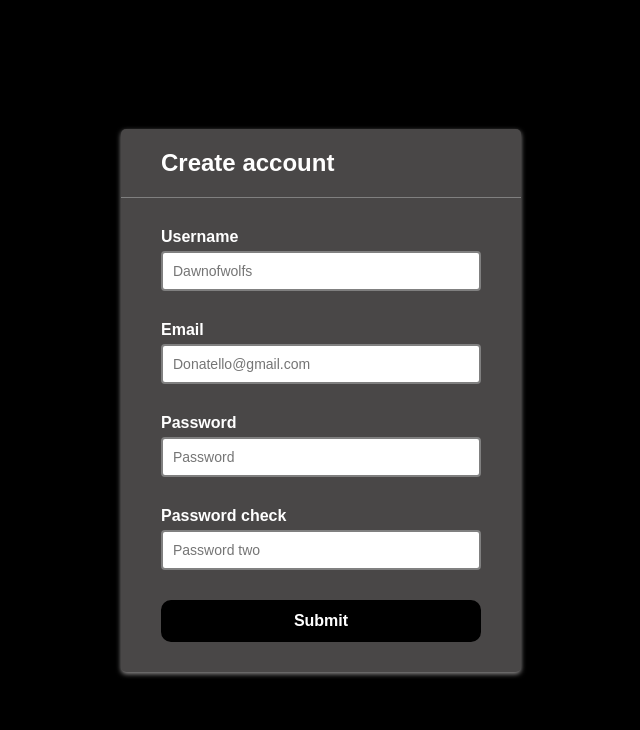
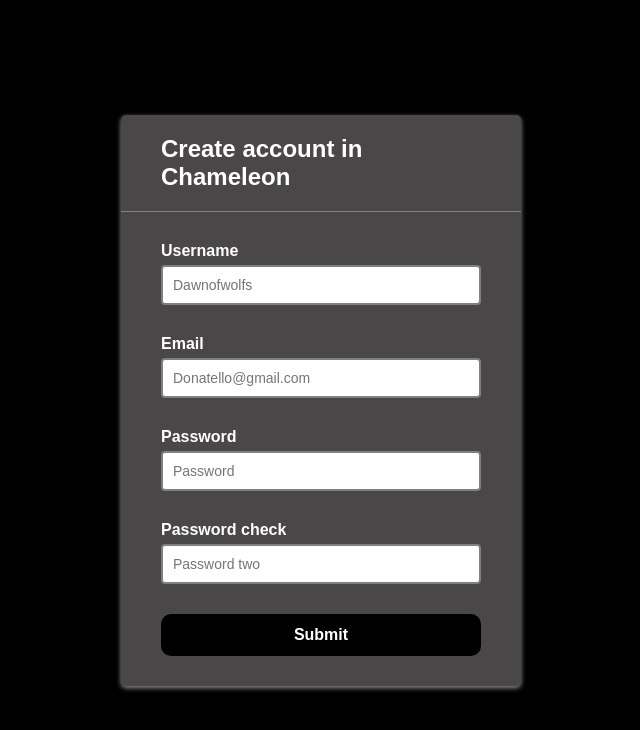
Before and after one commit to Drakening/form-validation, a plain HTML site: page index.html in a window 1280 px wide. Shown: the whole page, without its empty margins (319-959 px from the left). Drawn offline with Linux system fonts and the light colour scheme.

Commit message:
Update index.html

```diff
--- a/index.html
+++ b/index.html
@@ -10,7 +10,7 @@
 <body>
     <div class="container">
         <div class="header">
-            <h2>Create account</h2>
+            <h2>Create account in Chameleon</h2>
         </div>
         <form class="form" id="form">
             <div class="form-control">
```
